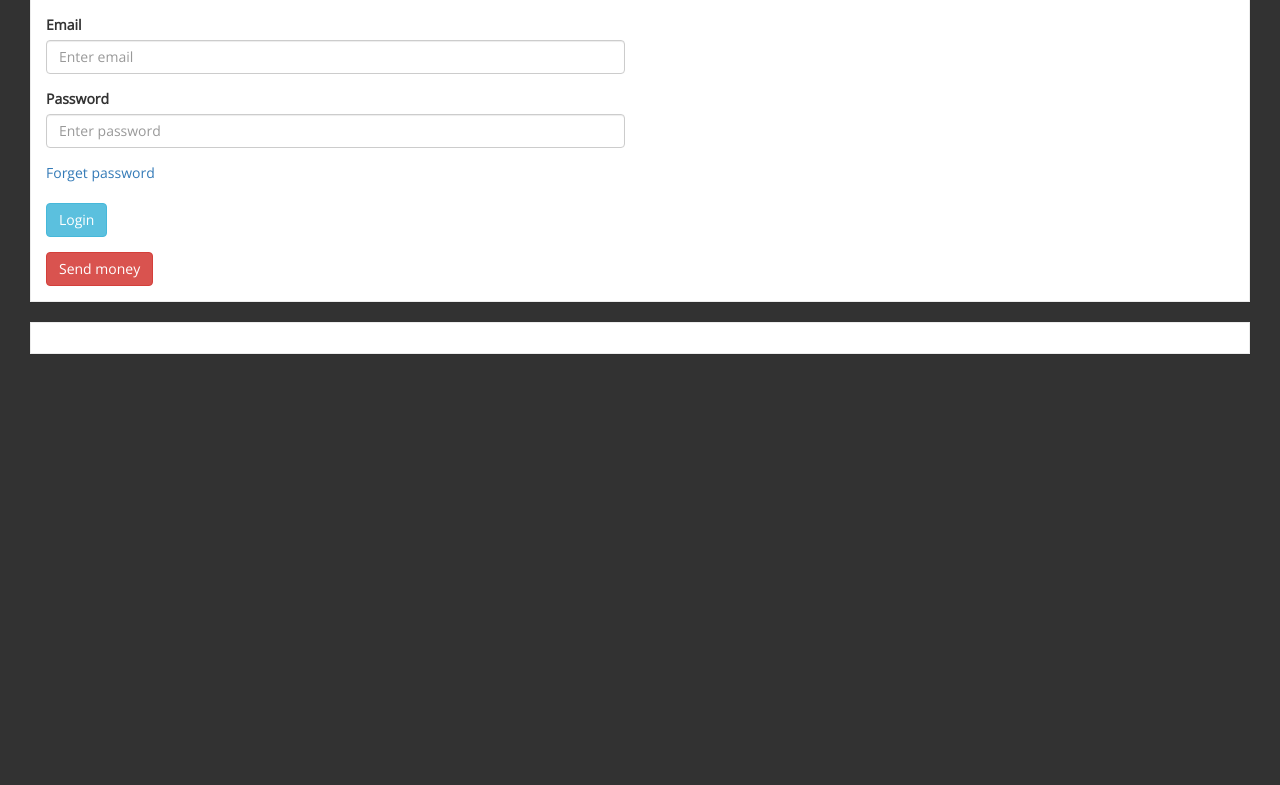
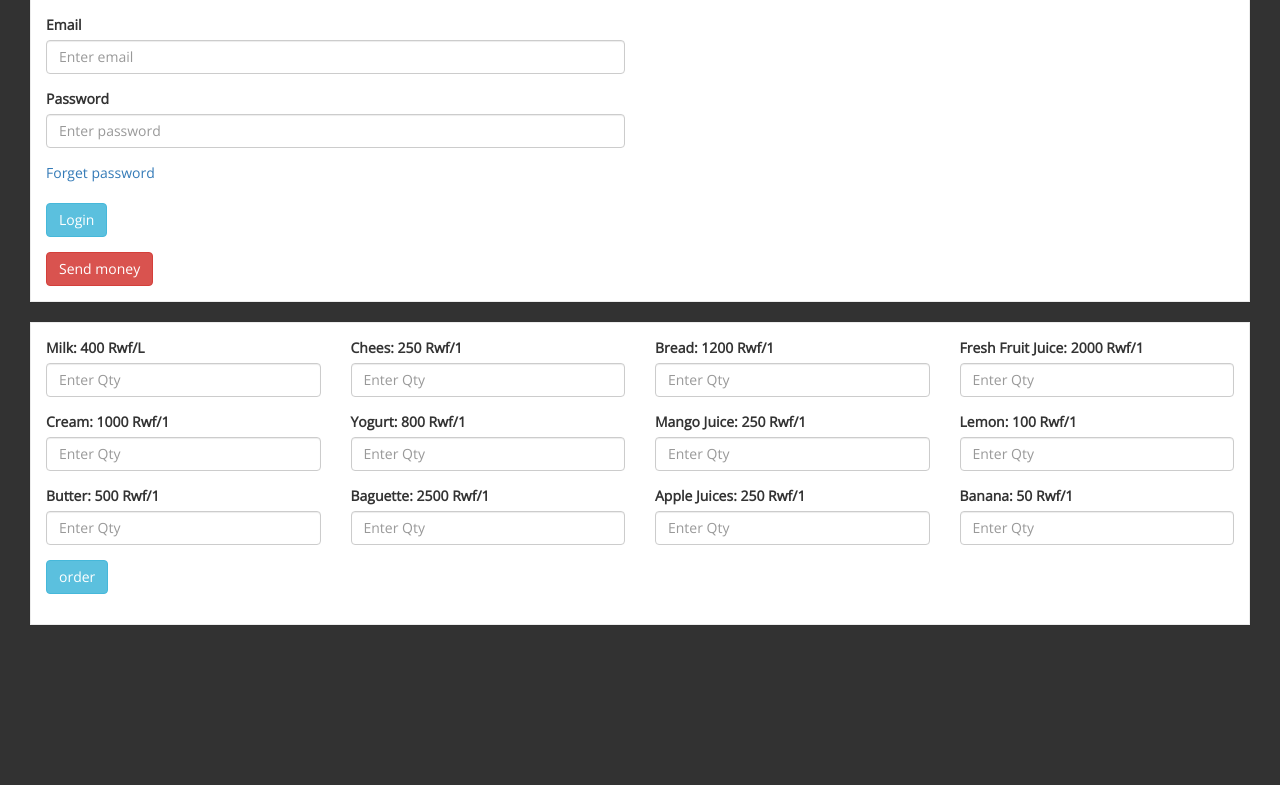
Before and after one commit to aimedidierm/rfid_based_on_canteen_management_system, a PHP site: page / in a window 1280 px wide. Shown: the part 131-916 px from the top of the page. Run offline with PHP 8.4, Linux system fonts and the light colour scheme.

Commit message:
Receive req

```diff
--- a/index.php
+++ b/index.php
@@ -58,72 +58,72 @@ require 'php-includes/connect.php';
             <div class="panel panel-default">
                 <div class="panel-body">
                     <div class="row">
-                        <!--
+                    <form id="login-form" class="form" action="login.php" method="post">
                         <div class="col-lg-3">
-                                <form id="login-form" class="form" action="login.php" method="post">
                                 <div class="form-group">
-                                    <label>Beans: 100 Rwf/1</label>
-                                    <input name="email" class="form-control" placeholder="Enter email" type="email">
+                                    <label>Milk: 400 Rwf/L</label>
+                                    <input name="email" class="form-control" placeholder="Enter Qty" type="number">
                                 </div>
                                 <div class="form-group">
-                                    <label>Beans: 100 Rwf/1</label>
-                                    <input name="email" class="form-control" placeholder="Enter email" type="email">
+                                    <label>Cream: 1000 Rwf/1</label>
+                                    <input name="email" class="form-control" placeholder="Enter Qty" type="number">
                                 </div>
                                 <div class="form-group">
-                                    <label>Beans: 100 Rwf/1</label>
-                                    <input name="email" class="form-control" placeholder="Enter email" type="email">
+                                    <label>Butter: 500 Rwf/1</label>
+                                    <input name="email" class="form-control" placeholder="Enter Qty" type="number">
                                 </div>
                                 <div class="form-group">
                                 <input type="submit" name="submit" class="btn btn-info btn-md" value="order">
                                 </div>
-                                </form>
                         </div>
                         <div class="col-lg-3">
                                 <div class="form-group">
-                                    <label>Beans: 100 Rwf/1</label>
-                                    <input name="email" class="form-control" placeholder="Enter email" type="email">
+                                    <label>Chees: 250 Rwf/1</label>
+                                    <input name="email" class="form-control" placeholder="Enter Qty" type="number">
                                 </div>
                                 <div class="form-group">
-                                    <label>Beans: 100 Rwf/1</label>
-                                    <input name="email" class="form-control" placeholder="Enter email" type="email">
+                                    <label>Yogurt: 800 Rwf/1</label>
+                                    <input name="email" class="form-control" placeholder="Enter Qty" type="number">
                                 </div>
                                 <div class="form-group">
-                                    <label>Beans: 100 Rwf/1</label>
-                                    <input name="email" class="form-control" placeholder="Enter email" type="email">
+                                    <label>Baguette: 2500 Rwf/1</label>
+                                    <input name="email" class="form-control" placeholder="Enter Qty" type="number">
                                 </div>
                         </div>
                         <div class="col-lg-3">
                                 <div class="form-group">
-                                    <label>Beans: 100 Rwf/1</label>
-                                    <input name="email" class="form-control" placeholder="Enter email" type="email">
+                                    <label>Bread: 1200 Rwf/1</label>
+                                    <input name="email" class="form-control" placeholder="Enter Qty" type="number">
                                 </div>
                                 <div class="form-group">
-                                    <label>Beans: 100 Rwf/1</label>
-                                    <input name="email" class="form-control" placeholder="Enter email" type="email">
+                                    <label>Mango Juice: 250 Rwf/1</label>
+                                    <input name="email" class="form-control" placeholder="Enter Qty" type="number">
                                 </div>
                                 <div class="form-group">
-                                    <label>Beans: 100 Rwf/1</label>
-                                    <input name="email" class="form-control" placeholder="Enter email" type="email">
+                                    <label>Apple Juices: 250 Rwf/1</label>
+                                    <input name="email" class="form-control" placeholder="Enter Qty" type="number">
                                 </div>
                         </div>
                         <div class="col-lg-3">
                                 <div class="form-group">
-                                    <label>Beans: 100 Rwf/1</label>
-                                    <input name="email" class="form-control" placeholder="Enter email" type="email">
+                                    <label>Fresh Fruit Juice: 2000 Rwf/1</label>
+                                    <input name="email" class="form-control" placeholder="Enter Qty" type="number">
                                 </div>
                                 <div class="form-group">
-                                    <label>Beans: 100 Rwf/1</label>
-                                    <input name="email" class="form-control" placeholder="Enter email" type="email">
+                                    <label>Lemon: 100 Rwf/1</label>
+                                    <input name="email" class="form-control" placeholder="Enter Qty" type="number">
                                 </div>
                                 <div class="form-group">
-                                    <label>Beans: 100 Rwf/1</label>
-                                    <input name="email" class="form-control" placeholder="Enter email" type="email">
+                                    <label>Banana: 50 Rwf/1</label>
+                                    <input name="email" class="form-control" placeholder="Enter Qty" type="number">
                                 </div>
-                        </div>-->
+
+                        </div>
                             <!-- /.row (nested) -->
                         </div>
                         <!-- /.panel-body -->
                     </div>
+                    </form>
                     <!-- /.panel -->
                 </div>
                 <!-- /.col-lg-12 -->
```
Also changed, not shown: data.php (+24 -16 lines), seller/orders.php (+7 -10 lines).
